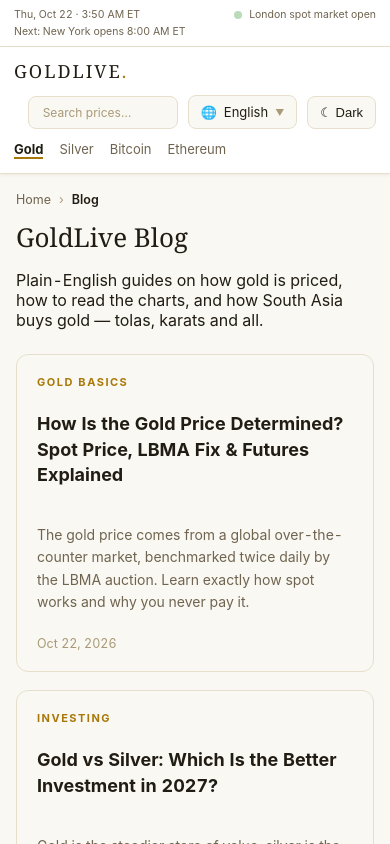
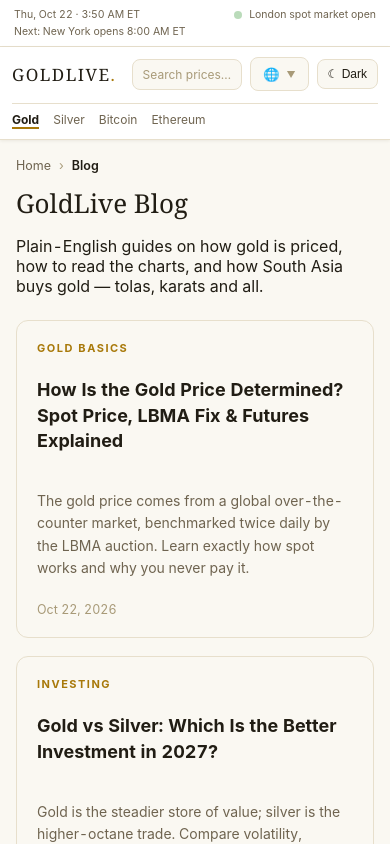
Before and after one commit to enragedonline-ux/goldlive, a Next.js app: page /blog in a window 390 px wide. Shown: the top 844 px of the page. Built offline with nearby package versions, Linux system fonts and the light colour scheme.

Commit message:
Minimal mobile header: slimmer bar, compact tools, slim nav strip

```diff
--- a/app/globals.css
+++ b/app/globals.css
@@ -249,11 +249,19 @@ footer { margin-top: 44px; background: var(--surface); border-top: 1px solid var
   .big-price { font-size: 42px; }
   .hero h1 { font-size: 28px; }
 
-  /* header */
-  .head { padding: 12px 14px; gap: 12px; flex-wrap: wrap; }
-  .logo { font-size: 18px; }
-  .nav { order: 3; flex-basis: 100%; gap: 16px; font-size: 13px; overflow-x: auto; padding-bottom: 2px; }
-  .tools { margin-left: auto; }
+  /* header — minimal on mobile */
+  .head { padding: 10px 12px; gap: 10px; flex-wrap: wrap; }
+  .logo { font-size: 17px; letter-spacing: 1.5px; }
+  .nav {
+    order: 3; flex-basis: 100%; gap: 14px; font-size: 12px;
+    overflow-x: auto; padding: 8px 0 0; margin-top: 2px;
+    border-top: 1px solid var(--border); white-space: nowrap;
+  }
+  .tools { margin-left: auto; gap: 8px; }
+  .gt-cur { display: none; }
+  .gt-btn { padding: 7px 10px; font-size: 12px; }
+  .theme-btn { padding: 7px 10px; font-size: 12px; }
+  .sbox-btn { padding: 7px 10px; font-size: 12px; min-width: 0; }
   .sbox-open input { width: 150px; }
 
   /* utility bar */
```
